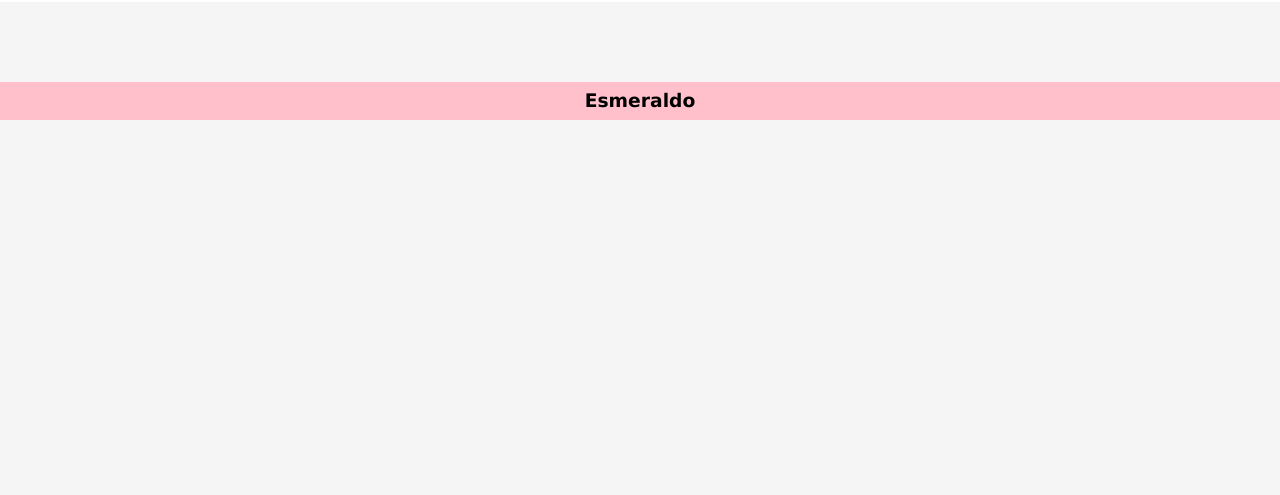
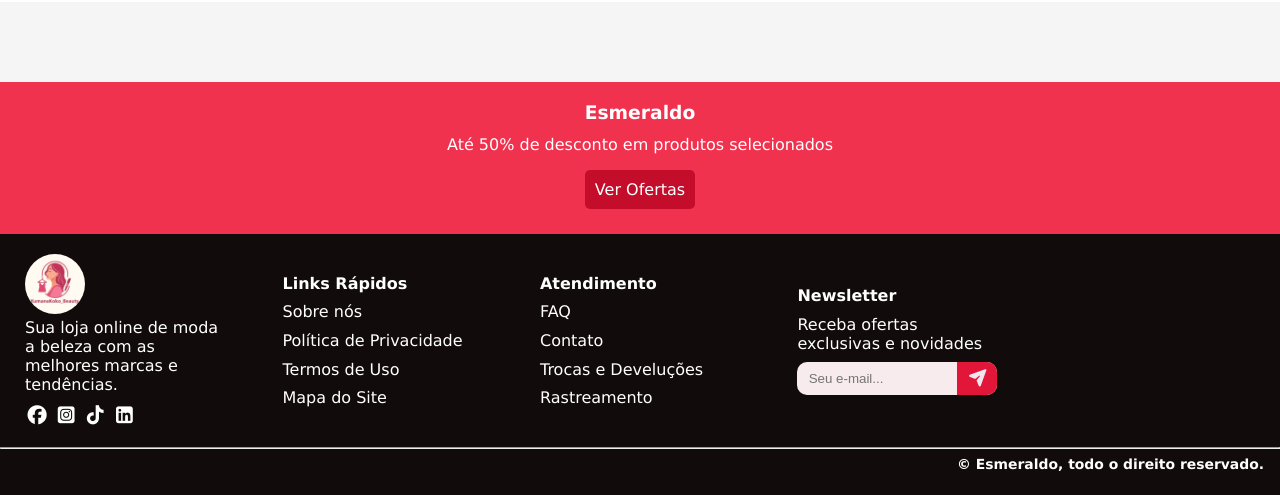
Before and after one commit to Esmeraldo007/KumanaKoko_Beauty, a plain HTML site: page index.html in a window 1280 px wide. Shown: the part 3946-4441 px from the top of the page. Before the commit the page ends 4066 px from the top, so only its background shows below. Drawn offline with nearby package versions, Linux system fonts and the light colour scheme.

Commit message:
Footer is done

```diff
--- a/css/style.css
+++ b/css/style.css
@@ -458,14 +458,6 @@ main.main .article{
     border: 1px solid rgb(230, 89, 112);
     color: white;
 }
-footer.footer{
-    width: 100%;
-    background: pink;
-    padding: .55rem;
-    font-size: 1rem;
-    font-family: Verdana, Geneva, Tahoma, sans-serif;
-    text-align: center;
-}
 @media (max-width: 530px){
     .sell{
         flex-direction: column;
@@ -480,3 +472,102 @@ footer.footer{
         width: 99%;
     }
 }
+
+footer.footer{
+    width: 100%;
+    background: rgb(17, 11, 11);
+    font-size: 1rem;
+    font-family: Verdana, Geneva, Tahoma, sans-serif;
+    text-align: center;
+    color: white;
+    padding-bottom: 1.4rem;
+}
+.footer aside{
+    width: 100%;
+    background:   rgb(241, 50, 79);
+    padding: 20px 10px 35px;
+}
+.footer aside p{
+    margin: .77rem auto 1.6rem;
+}
+.footer aside a{
+    padding: 10px;
+    border-radius: 5px;
+    background: rgb(196, 13, 43);
+    color: rgb(255, 255, 255);
+    text-decoration: none;
+}
+.footer article{
+    width: 100%;
+    padding: .55rem;
+    display: grid;
+    grid-template-columns: repeat(auto-fill, 200px);
+    align-items: center;
+    margin: .74rem auto;
+    justify-content: space-around;
+    grid-gap: 25px;
+}
+.footer article h5{
+    font-size: 1rem;
+}
+.footer article section{
+    width: 200px;
+    text-align: left;
+}
+.footer article section a{
+    text-decoration: none;
+    color: white;
+    font-size: 1rem;
+}
+.footer article section:first-child a{
+    font-size: 1.2rem;
+}
+.footer ul li{
+    list-style: none;
+    margin-top: .60em;
+}
+.footer form{
+    background: rgb(247, 235, 237);
+    width: 100%;
+    display: flex;
+    border-radius: 10px;
+    height: 33px;
+    margin-top: .57rem;
+    align-items: center;
+}
+.footer form input{
+    border: none;
+    background: transparent;
+    color: white;
+    padding: .7rem;
+    width: 80%;
+}
+.footer form button{
+    border: none;
+    inset: all;
+    height: 100%;
+    border-radius: 0 10px 10px 0;
+    width: 20%;
+    font-size: 1rem;
+    display: flex;
+    align-items: center;
+    justify-content: center;
+    padding: 5px;
+    color: rgb(240, 230, 240);
+    background: rgb(226, 22, 56);
+}
+.footer img{
+    width: 60px;
+    border-radius: 50%;
+}
+.footer h6{
+    font-size: .87rem;
+    text-align: right;
+    margin-top: .44rem;
+    margin-right: 1rem;
+}
+.footer hr{
+    color: red;
+    background: red;
+
+}
--- a/index.html
+++ b/index.html
@@ -220,8 +220,55 @@
     </main>
 
     <footer class="footer">
-        <h3>Esmeraldo</h3>
-
+        <aside>
+            <h3>Esmeraldo</h3>
+            <p>Até 50% de desconto em produtos selecionados</p>
+            <a href="#ofertas">Ver Ofertas</a>
+        </aside>
+        <article>
+            <section>
+                <img src="img/logo.jpg" alt="">
+                <p>Sua loja online de moda a beleza com as melhores marcas e tendências.</p>
+                <ul>
+                    <li>
+                        <a href="#"><i class="fa-brands fa-facebook"></i></a>
+                        <a href="#"><i class="fa-brands fa-square-instagram"></i></a>
+                        <a href="#"><i class="fa-brands fa-tiktok"></i></a>
+                        <a href="#"><i class="fa-brands fa-square-linkedin"></i></a>
+                    </li>
+                </ul>
+            </section>
+            <section>
+                <h5>Links Rápidos</h5>
+                <ul>
+                    <li><a href="#">Sobre nós</a></li>
+                    <li><a href="#">Política de Privacidade</a></li>
+                    <li><a href="#">Termos de Uso</a></li>
+                    <li><a href="#">Mapa do Site</a></li>
+                </ul>
+            </section>
+            <section>
+                <h5>Atendimento</h5>
+                <ul>
+                    <li><a href="#">FAQ</a></li>
+                    <li><a href="#">Contato</a></li>
+                    <li><a href="#">Trocas e Develuções</a></li>
+                    <li><a href="#">Rastreamento</a></li>
+                </ul>
+            </section>
+            <section>
+                <h5>Newsletter</h5>
+                <ul>
+                    <li><a href="#">Receba ofertas exclusivas e novidades</a></li>
+                </ul>
+                <form action="#">
+                    <input type="text" placeholder="Seu e-mail...">
+                    <button type="submit"><i class="fa-solid fa-paper-plane"></i></button>
+                </form>
+            </section>
+        </article>
+        <hr>
+        <h6>&copy; Esmeraldo, todo o direito reservado.</h6>
     </footer>
   </body>
 </html>
```
